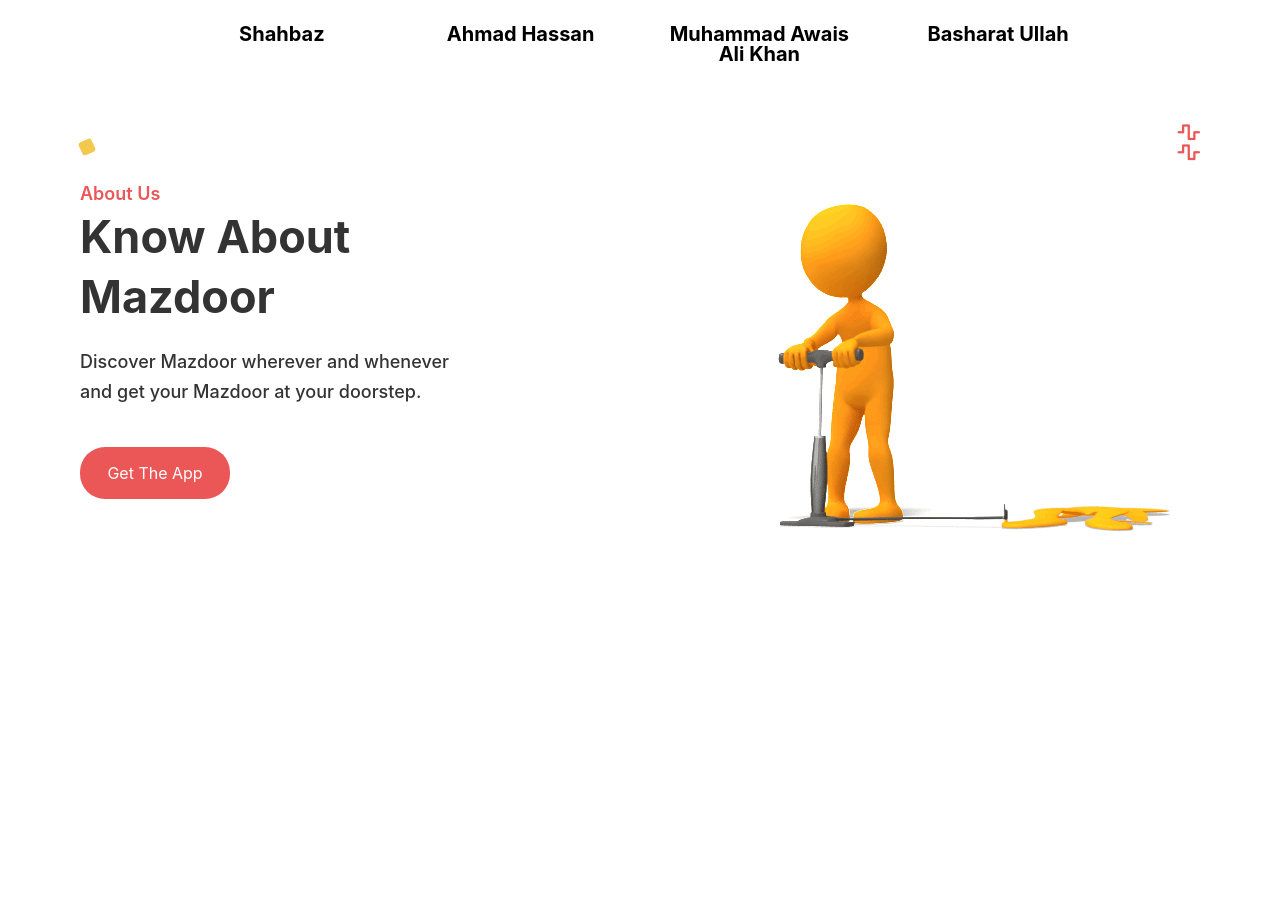
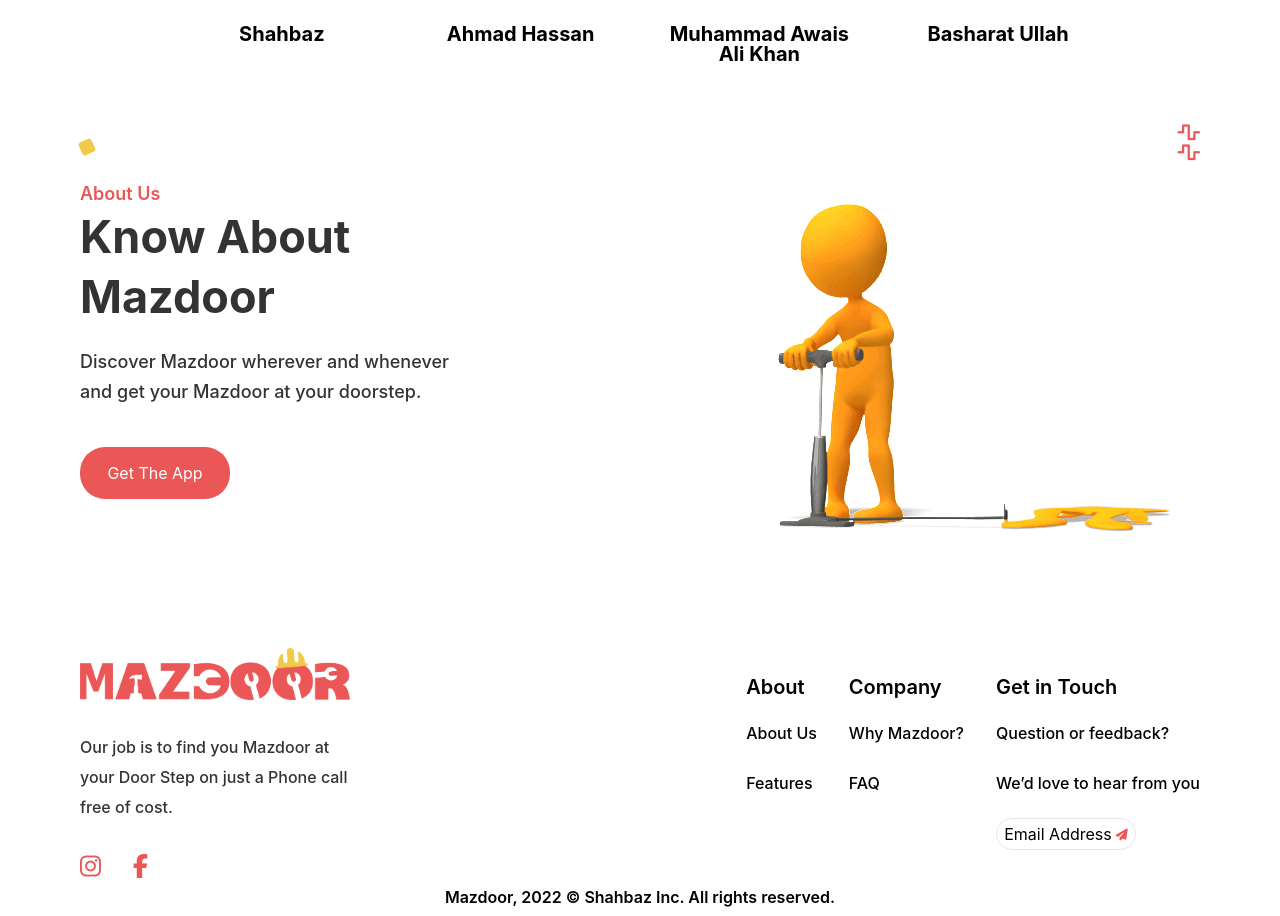
Before and after one commit to shahbazhassan42000/mazdoor, a React (Create React App) app: page / in a window 1280 px wide. Shown: the part 2723-3639 px from the top of the page. Before the commit the page ends 3451 px from the top, so only its background shows below. Built offline with nearby package versions, Linux system fonts and the light colour scheme.

Commit message:
completed footer

```diff
--- a/src/App.js
+++ b/src/App.js
@@ -5,6 +5,7 @@ import Home from "./components/Home/Home";
 import {useEffect} from "react";
 import {useDispatch} from "react-redux";
 import {loadMazdoors, loadTeam} from "./store/mazdoor/mazdoorSlice";
+import Footer from "./components/Footer";
 
 
 function App() {
@@ -22,6 +23,7 @@ function App() {
                     {/*<Route path="/login" element={<Navigate to="/"/>}/>*/}
                 </Routes>
             </Router>
+            <Footer/>
         </>
     );
 }
--- a/src/components/Footer.jsx
+++ b/src/components/Footer.jsx
@@ -1,7 +1,50 @@
+import logo from "../assets/images/mazdoor-logo-file-web 1.png";
+
 const Footer=()=>{
     return (
-        <div>
-
+        <div className="flex flex-col  px-20">
+            <div className="flex justify-between">
+                <div className="flex flex-col space-y-8 w-[270px]">
+                    <div>
+                        <a href="#root" className="w-[22%]">
+                            <img className="object-fill w-[100%] h-[100%]" src={logo} alt="logo"/>
+                        </a>
+                    </div>
+                    <p className="text-[16px] font-[500] text-[#333333] leading-[30px]">
+                        Our job is to find you Mazdoor at your Door Step on just a Phone call free of cost.
+                    </p>
+                    <div className="flex space-x-8">
+                        <span className="text-[#EB5757] text-[24px] hover:text-black fa-brands fa-instagram"></span>
+                        <span className="text-[#EB5757] text-[24px] hover:text-black fa-brands fa-facebook-f"></span>
+                    </div>
+                </div>
+                <div className="flex space-x-8 pt-7">
+                    <div className="flex flex-col space-y-5">
+                        <h4 className="font-[600] text-black text-[20px] leading-[22px]">About</h4>
+                        <a href="#" className="text-[16px] font-[500] leading-[30px]">About Us</a>
+                        <a href="#" className="text-[16px] font-[500] leading-[30px]">Features</a>
+                    </div>
+                    <div className="flex flex-col space-y-5">
+                        <h4 className="font-[600] text-black text-[20px] leading-[22px]">Company</h4>
+                        <a href="#whyMazdoor" className="text-[16px] font-[500] leading-[30px]">Why Mazdoor?</a>
+                        <a href="#" className="text-[16px] font-[500] leading-[30px]">FAQ</a>
+                    </div>
+                    <div className="flex flex-col space-y-5">
+                        <h4 className="font-[600] text-black text-[20px] leading-[22px]">Get in Touch</h4>
+                        <a href="#" className="text-[16px] font-[500] leading-[30px]">Question or feedback?</a>
+                        <a href="#" className="text-[16px] font-[500] leading-[30px]">We’d love to hear from you</a>
+                        <div className="border rounded-[50px] cursor-pointer hover:bg-[#091e4214] w-[140px] flex justify-center items-center space-x-1">
+                            <p className="font-[400] text-[16px] leading-[30px]">Email Address</p>
+                            <span className="fa fa-paper-plane text-[#EB5757] text-[12px] mt-[2px]"></span>
+                        </div>
+                    </div>
+                </div>
+            </div>
+            <div>
+                <p className="font-[600] text-[16px] py-2 text-center leading-[22px]">
+                    Mazdoor, 2022 © Shahbaz Inc. All rights reserved.
+                </p>
+            </div>
         </div>
     );
 }
--- a/src/components/Home/AboutUs.jsx
+++ b/src/components/Home/AboutUs.jsx
@@ -30,7 +30,7 @@ const AboutUs = () => {
                         Get The App
                     </a>
                 </div>
-                <div className="h-[628px] -mt-20">
+                <div className="h-[628px] -mt-20 -mb-20">
                     <img src={labor} alt="man blowing a man"/>
                 </div>
             </div>
```
